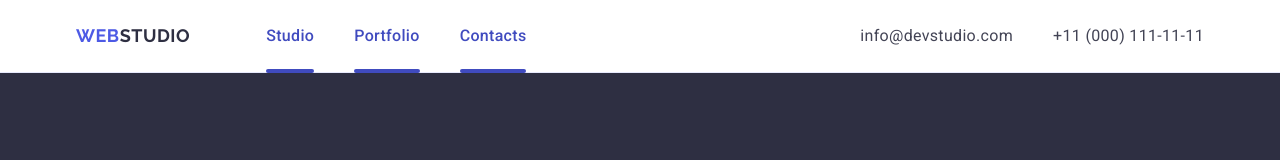
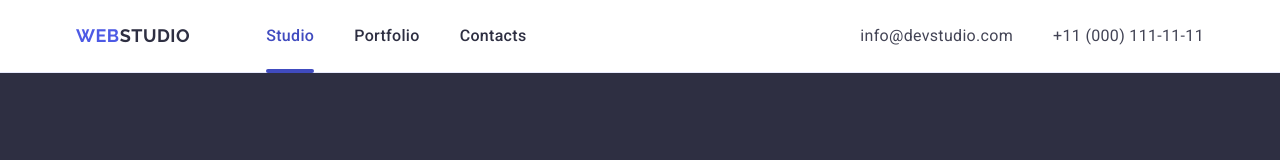
Before and after one commit to tnamirische/goit-markup-hw-04, a plain HTML site: page index.html in a window 1280 px wide. Shown: the top 160 px of the page. Drawn offline with nearby package versions, Linux system fonts and the light colour scheme.

Commit message:
Add files via upload

```diff
--- a/index.html
+++ b/index.html
@@ -36,10 +36,10 @@
               >
             </li>
             <li class="menu-item">
-              <a class="menu-link menu-link_first" href="">Portfolio</a>
+              <a class="menu-link" href="">Portfolio</a>
             </li>
             <li class="menu-item">
-              <a class="menu-link menu-link_first" href="">Contacts</a>
+              <a class="menu-link" href="">Contacts</a>
             </li>
           </ul>
         </nav>
```
